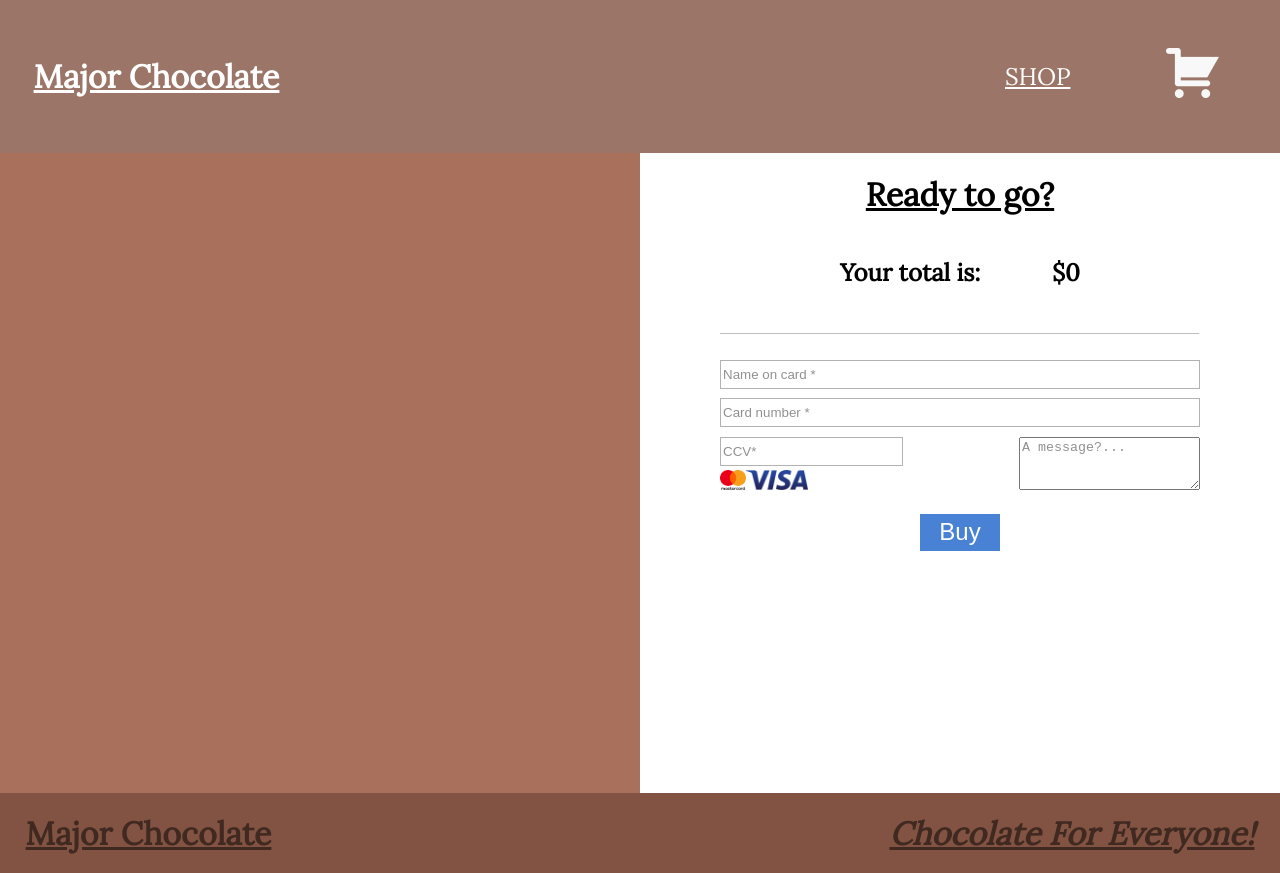
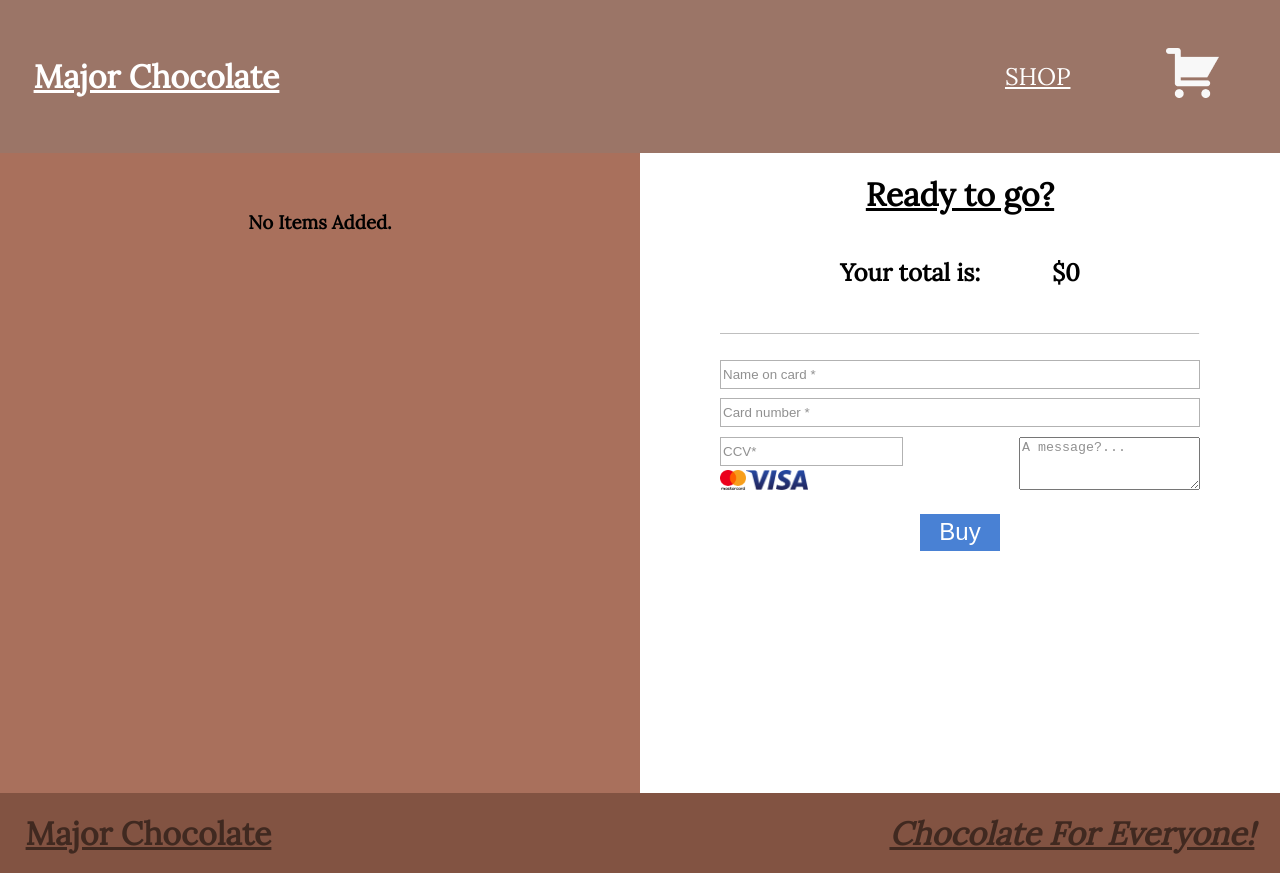
Before and after one commit to MatthewCrutcher/Major-Chocolate, a React (Create React App) app: page /cart in a window 1280 px wide. Built offline with nearby package versions, Linux system fonts and the light colour scheme.

Commit message:
display message if items are added to cart or not

```diff
--- a/src/components/Cart.js
+++ b/src/components/Cart.js
@@ -1,8 +1,7 @@
 import React, { useEffect } from "react";
 import Navbar from "./Navbar";
 //IMAGES
-import image2 from "./images/image2.png";
-import line from "./images/cart-line-breaker.png";
+
 import line2 from "./images/total-seperator.png";
 import mastercard from "./images/mastercard.png";
 import visa from "./images/visa.png";
@@ -10,11 +9,7 @@ import visa from "./images/visa.png";
 import "./Cart.css";
 // REDUX TOOLKIT --- REACT-REDUX
 import { useDispatch, useSelector } from "react-redux";
-import {
-  increaseAmount,
-  decreaseAmount,
-  totalCartPrice,
-} from "../app/features/cart/cartSlice";
+import { increaseAmount, decreaseAmount } from "../app/features/cart/cartSlice";
 
 function Cart() {
   const dispatch = useDispatch();
@@ -53,7 +48,13 @@ function Cart() {
       <Navbar className="navbar" />
 
       <div className="cart-container">
-        <div className="item-container">{mappingCart}</div>
+        <div className="item-container">
+          {cart.cart.length === 0 ? (
+            <h3>No Items Added.</h3>
+          ) : (
+            <>{mappingCart}</>
+          )}
+        </div>
         <div className="payment-container">
           <h1>Ready to go?</h1>
           <div className="total-amount-container">
```
